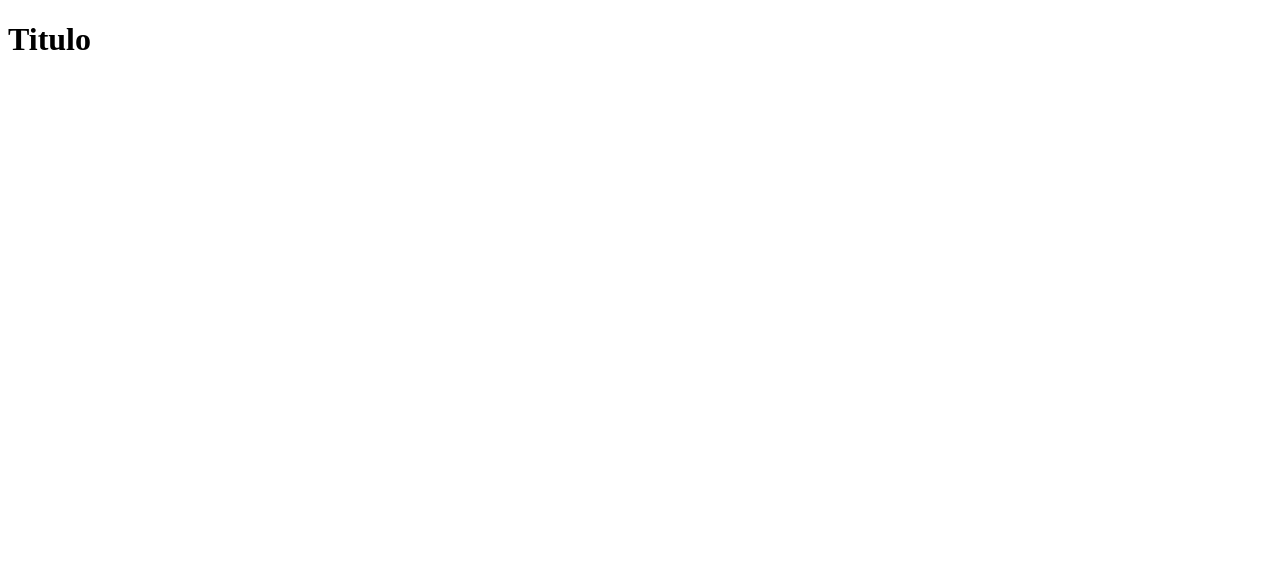
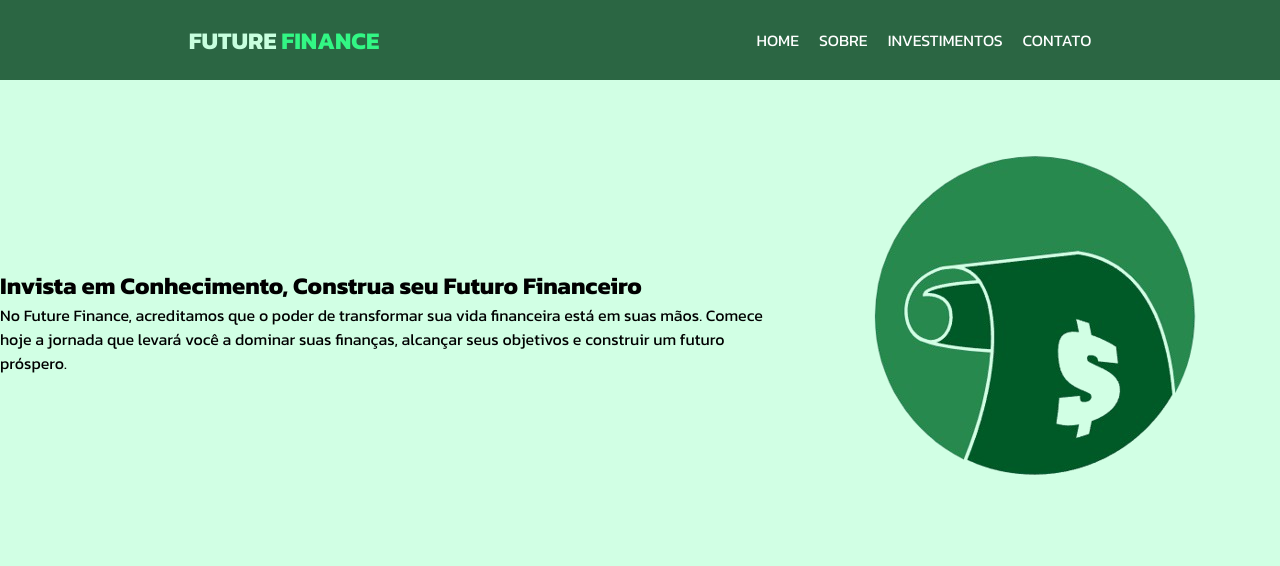
Before and after one commit to diogograebin/future-finance, a plain HTML site: page index.html in a window 1280 px wide. Drawn offline with Linux system fonts and the light colour scheme.

Commit message:
primeira versão da homepage e estilização.

```diff
--- /dev/null
+++ b/assets/css/style.css
@@ -0,0 +1,48 @@
+*{
+    margin: 0;
+    padding: 0;
+}
+
+body{
+    font-family: Kanit, sans-serif;
+    background-color: #D1FFE4;
+}
+
+a{
+    color:#fff;
+    text-decoration: none;
+}
+
+#cabecalho{
+    background-color: #2B6643;
+    display: flex;
+    flex-direction: row;
+    justify-content: space-around;
+    height: 80px;
+}
+
+#links-cabecalho, #logo{
+    display: flex;
+    align-items: center;
+    gap: 20px;
+}
+
+#pagina{
+    height: 100%;
+    width: 1300px;
+    display: flex;
+    margin: auto;
+    flex-direction: column;
+
+}
+
+.texto{
+    display: flex;
+    flex-direction: column;
+}
+
+#texto-home{
+    display: flex;
+    flex-direction: row;
+    align-items: center;
+}
--- a/index.html
+++ b/index.html
@@ -1,11 +1,42 @@
 <!DOCTYPE html>
-<html lang="en">
+<html lang="pt-br">
 <head>
     <meta charset="UTF-8">
     <meta name="viewport" content="width=device-width, initial-scale=1.0">
     <title>Future Finance</title>
+    <link rel="stylesheet" href="assets/css/style.css">
+    <link rel="preconnect" href="https://fonts.googleapis.com">
+    <link rel="preconnect" href="https://fonts.gstatic.com" crossorigin>
+    <link href="https://fonts.googleapis.com/css2?family=Kanit:ital,wght@0,100;0,200;0,300;0,400;0,500;0,600;0,700;0,800;0,900;1,100;1,200;1,300;1,400;1,500;1,600;1,700;1,800;1,900&display=swap" rel="stylesheet">
 </head>
 <body>
-    <h1>Titulo</h1>
+    <nav>
+        <div id="cabecalho">
+            <div id="logo">
+                <h1><span style="color: #C7FFDE">FUTURE</span> <span style="color: #32f784">FINANCE</span></h1>
+            </div>
+            <div id="links-cabecalho">
+                <a href="">HOME</a>
+                <a href="">SOBRE</a>
+                <a href="">INVESTIMENTOS</a>
+                <a href="">CONTATO</a>
+            </div>
+
+        </div>
+    </nav>
+    <div id="pagina">
+        <section>
+            <div id="texto-home">
+                <div class="texto">
+                    <h1>Invista em Conhecimento, Construa seu Futuro Financeiro</h1>
+                    <p>No Future Finance, acreditamos que o poder de transformar sua vida financeira está em suas mãos. Comece hoje a jornada que levará você a dominar suas finanças, alcançar seus objetivos e construir um futuro próspero.</p>
+                </div>
+                <img src="assets/img/logo-future-finance-removebg-preview.png" alt="logo-future-finance">
+            </div>
+        </section>
+        <footer>
+
+        </footer>
+    </div>
 </body>
 </html>
```
Also changed, not shown: assets/img/logo-future-finance-removebg-preview.png (added).
